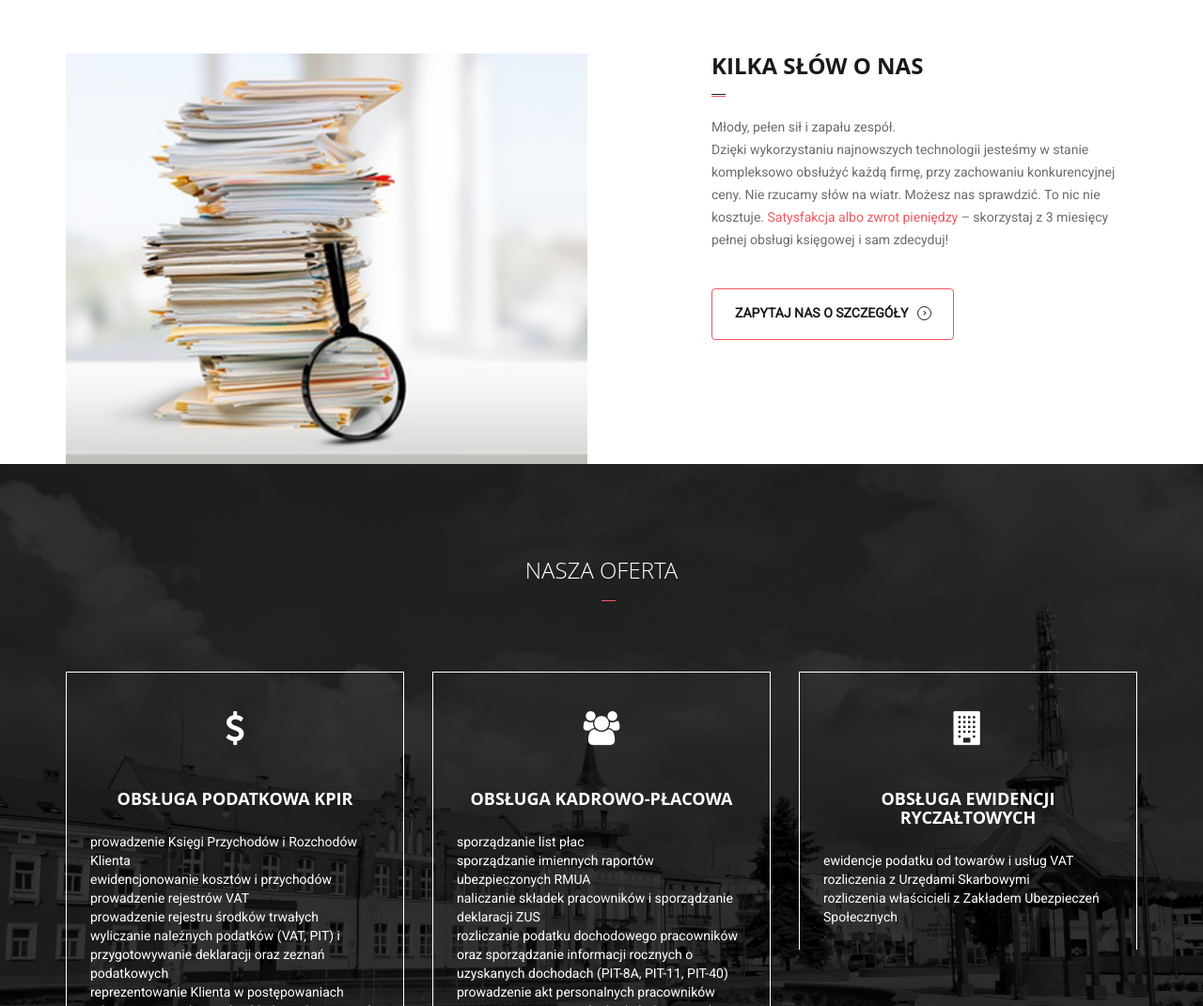
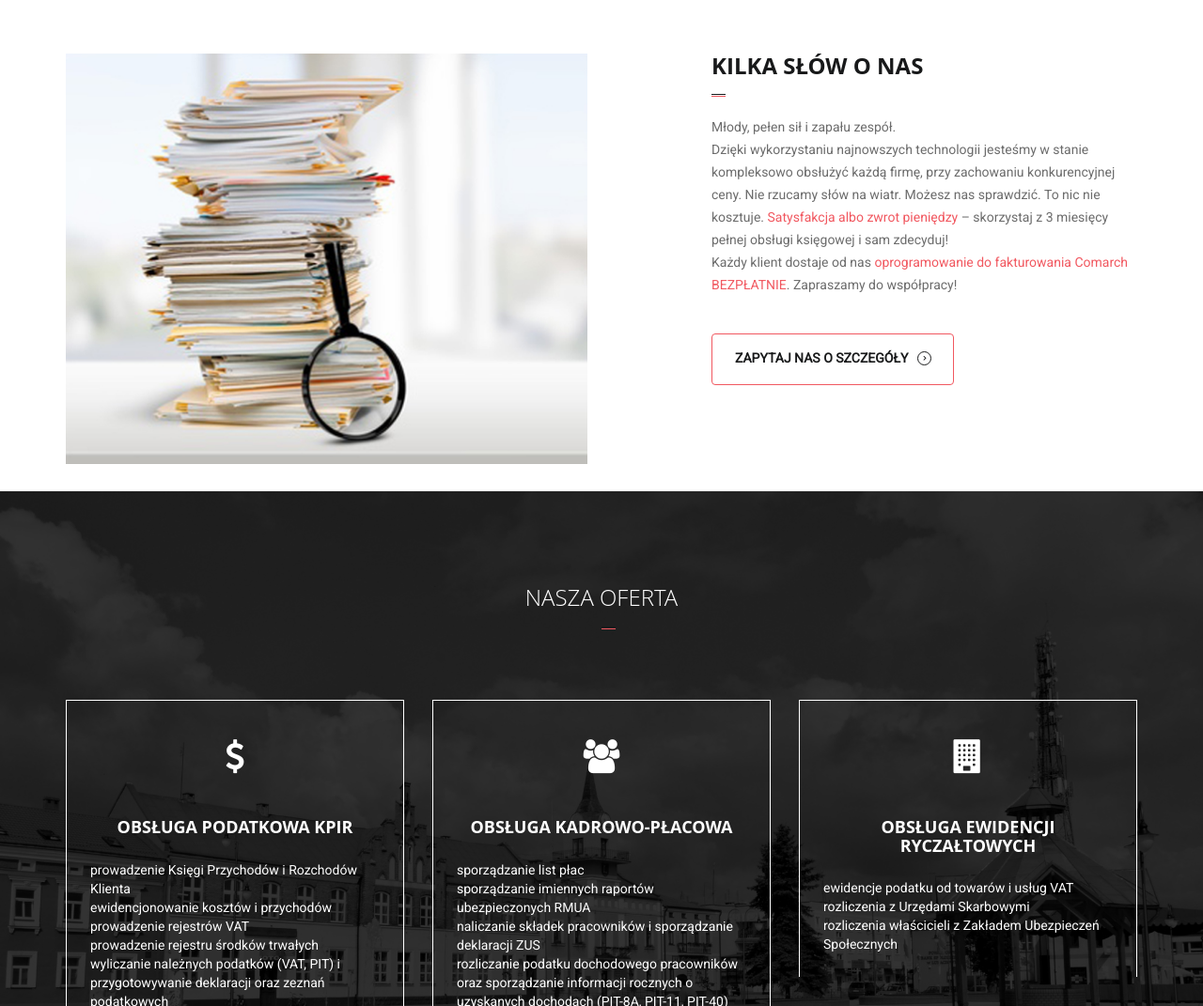
Before and after one commit to paboowicz/br-ekspert.com, a plain HTML site: page index.html in a window 1280 px wide. Shown: the part 700-1771 px from the top of the page at 94% size. Drawn offline with Linux system fonts and the light colour scheme; some packages are replaced by stand-ins of ours; a script that the page names is missing.

Commit message:
info o bezplatnym ERPXT

```diff
--- a/index.html
+++ b/index.html
@@ -227,7 +227,7 @@
 							<div class="rex-sub-title">
 								<h3>Kilka słów o nas</h3>
 							</div>
-							<p>Młody, pełen sił i zapału zespół. <br> Dzięki wykorzystaniu najnowszych technologii jesteśmy w stanie kompleksowo obsłużyć każdą firmę, przy zachowaniu konkurencyjnej ceny. Nie rzucamy słów na wiatr. Możesz nas sprawdzić. To nic nie kosztuje. <span>Satysfakcja albo zwrot pieniędzy</span> – skorzystaj z 3 miesięcy pełnej obsługi księgowej i sam zdecyduj! </p>
+							<p>Młody, pełen sił i zapału zespół. <br> Dzięki wykorzystaniu najnowszych technologii jesteśmy w stanie kompleksowo obsłużyć każdą firmę, przy zachowaniu konkurencyjnej ceny. Nie rzucamy słów na wiatr. Możesz nas sprawdzić. To nic nie kosztuje. <span>Satysfakcja albo zwrot pieniędzy</span> – skorzystaj z 3 miesięcy pełnej obsługi księgowej i sam zdecyduj! <br> Każdy klient dostaje od nas <span>oprogramowanie do fakturowania Comarch BEZPŁATNIE</span>. Zapraszamy do współpracy! </p>
 							<a class="btn rex-bottom" href="#send-form" role="button">Zapytaj nas o szczegóły</a>
 						</div>
 					</div>
```
